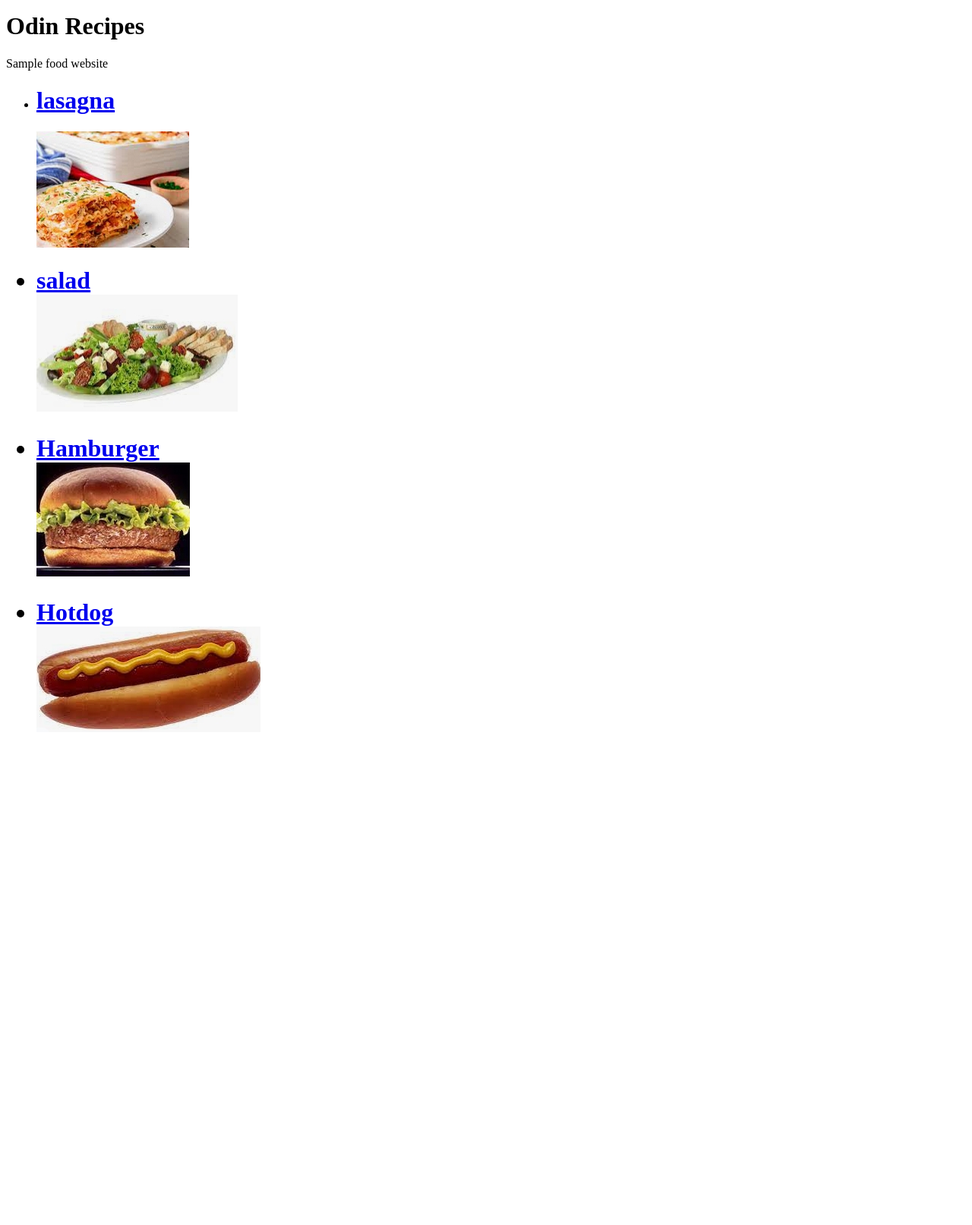
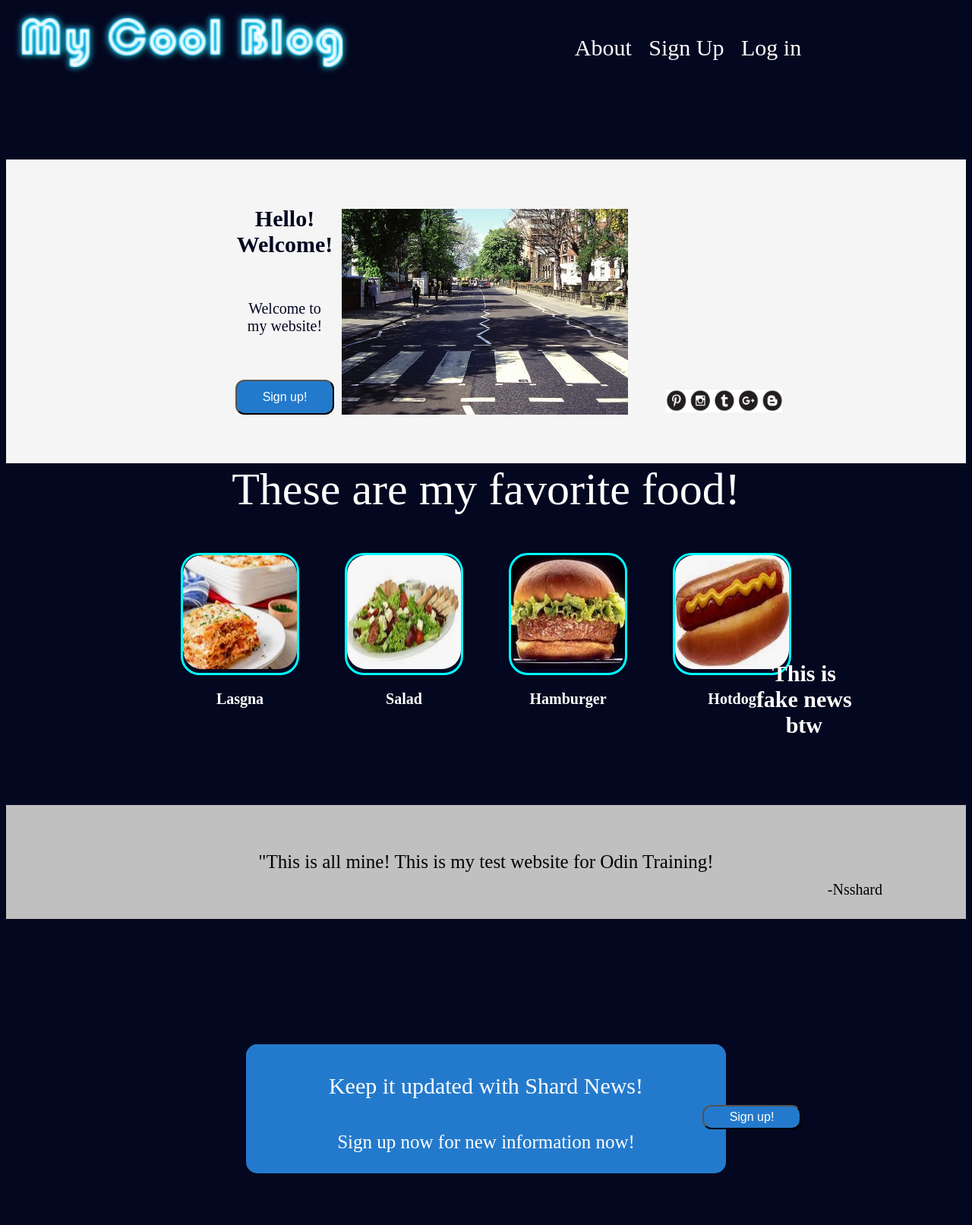
Before and after one commit to nsshard/odin-recipes, a plain HTML site: page index.html in a window 1280 px wide. Shown: the part 5-1618 px from the top of the page at 76% size. Before the commit the page ends 999 px from the top, so only its background shows below. Drawn offline with Linux system fonts and the light colour scheme.

Commit message:
project landing page

```diff
--- a/index.html
+++ b/index.html
@@ -3,32 +3,125 @@
 <meta charset="UTF-8">
 <title>Page Title</title>
 <meta name="viewport" content="width=device-width,initial-scale=1">
-<style>
-</style>
+<head>
+<link rel="stylesheet" href="theme.css">
+<title>My Cool Site</title>
+</head>
+
 <body>
 
- <h1>Odin Recipes</h1>
- <p>Sample food website</p>
+<div class="navbar">
+  <div class="sitetitle">
 
-<ul>
-	<li>
-	<h1>
-		<a href="./recipes/lasagna.html">lasagna</a></li>
-	</h1>
-		<img src="./food1.jpg" alt="Italian Trulli">
-	<h1>
-		<li>	<a href="./recipes/salad.html">salad</a></li>
-			<img src="./food2.jpg" alt="Italian Trulli">
-	</h1>
-	<h1>
-		<li>	<a href="./recipes/hamburger.html">Hamburger</a></li>
-			<img src="./food3.jpg" alt="Italian Trulli">
-	</h1>
-		<h1>
-		<li>	<a href="./recipes/hotdog.html">Hotdog</a></li>
-			<img src="./food4.jpg" alt="Italian Trulli">
-	</h1>
+	<img src="./sitetitle.png"></img>
+  <div class="navstuff">
+		<a>About</a>
+		<a>&nbsp;</a>
+		<a>Sign Up</a>
+		<a>&nbsp;</a>
+		<a>Log in</a>
+	</div>
+</div>
 
-</ul>
+
+<div class="basice">
+  <div class="textb">
+<div class="Title1">Hello! Welcome!</div>
+		<br></br>
+<div class="Title2">Welcome to my website!</div>
+	<br></br>
+	<button class="button1"> Sign up!</button>
+		</div>
+
+<img src="./street.jpg" width="377" height="271">
+
+<div class="miscstuff">
+
+	<img src="./set.jpg" width="153" height="30">
+		</div>
+
+  </div>
+
+<div class="favfood">
+	<div class="foodtitle1">
+	<a> These are my favorite food!</a>
+			</div>
+		<div class="imagecol">
+			<li>
+				<div class="imgy">
+			<img src="./food1.jpg" width="150" height="150">
+					</div>
+			<p>Lasgna</p>
+			</img>
+	</li>
+<li>
+		<div class="imgy">
+			<img src="./food2.jpg" width="150" height="150">
+			</div>
+		<p>Salad</p>
+		</img>
+</li>
+<li>
+	<div class="imgy">
+			<img src="./food3.jpg" width="150" height="150">
+		</div>
+	<p>Hamburger</p>
+	</img>
+</li>
+<li>
+		<div class="imgy">
+			<img src="./food4.jpg" width="150" height="150">
+	</div>
+<p>Hotdog</p>
+</img>
+</li>
+			</div>
+<div class="foodtitle2">
+	<a> This is fake news btw</a>
+			</div>
+		</div>
+
+<div class="quotea">
+<div class="quoteb">"This is all mine! This is my test website for Odin Training!</div>
+	<div class="quotec">-Nsshard</div>
+
+</div>
+
+<div class="emb">
+	<div class="embtext">
+
+		<div class="embtext1">
+				<a>Keep it updated with Shard News!</a>
+		</div>
+
+
+
+			<div class="embtext2">
+
+		<a>Sign up now for new information now!</a>
+		</div>
+	<button class="button2">Sign up!</button>
+		</div>
+
+		</div>
+		</div>
+
+</div>
+
+<div class="another">
+	<div class="contactinfo">
+	<a>Contact me!</a>
+	</div>
+
+		<div class="contactinfop">
+	<li>Facebook</li>
+
+	<li>Twitter</li>
+	<li>Gmail</li>
+	</div>
+
+	</div>
+	</div>
+
 </body>
 </html>
--- /dev/null
+++ b/theme.css
@@ -0,0 +1,248 @@
+body {
+background-color:  #040720;
+}
+
+.sitetitle {
+margin-right: auto;
+}
+
+.navbar {
+display:flex
+width: 100%;
+align-items: flex-end;
+flex-direction: column;
+justify-content: space-between;
+}
+
+.navstuff {
+
+margin:-70px auto;
+margin-right: 50px;
+width: 50%;
+text-align:center;
+color: white;
+font-size:30px;
+}
+
+.basice {
+flex-wrap: wrap;
+width: 100%;
+background: whitesmoke;
+height: 400px;
+display:flex;
+position: relative;
+top: 200px;
+align-items: center;
+justify-content: center;
+text-align: center;
+}
+
+.textb {
+width: 150px;
+}
+
+.Title1 {
+color: #040720;
+font-weight: 800;
+font-size:30px;
+}
+
+.Title2 {
+color: #040720;
+font-weight: 400;
+font-size:20px;
+padding: 20px;
+}
+
+.button1 {
+  border-radius: 12px;
+width:130px;
+  background-color: #237acc;
+  color: white;
+  padding: 12px;
+  text-align: center;
+  text-decoration: none;
+  display: inline-block;
+  font-size: 16px;
+  margin: 3px 1px;
+}
+
+
+.miscstuff {
+position: relative;
+left:50px;
+top:120px;
+}
+
+.favfood {
+flex-wrap: wrap;
+width: 100%;
+height: 500px;
+display:flex;
+position: relative;
+top: 180px;
+align-items: center;
+justify-content: center;
+text-align: center;
+}
+
+.foodtitle1 {
+position: absolute;
+width:100%;
+top:20px;
+color: white;
+font-size:60px;
+}
+
+.imagecol {
+ display: inline-block;
+
+position: absolute;
+display:flex;
+text-align:center;
+padding: 11px;
+font-weight: 800;
+font-size:20px;
+color:white;
+
+}
+
+li {
+  list-style-type: none;
+margin: 30px;
+}
+
+.imgy {
+ border-style: solid;
+  border-color: cyan;
+border-radius: 25px;
+}
+
+.imgy img {
+  border-radius: 25px;
+}
+
+.foodtitle2 {
+position: absolute;
+width:10%;
+right:150px;
+top:280px;
+color: white;
+font-weight: 800;
+font-size:30px;
+}
+
+.quotea {
+align-items: center;
+justify-content: center;
+text-align: center;
+flex-wrap: wrap;
+background:silver;
+width: 100%;
+height: 150px;
+display:flex;
+position: relative;
+top: 150px;
+
+}
+
+.quoteb {
+align-items: center;
+justify-content: center;
+text-align: center;
+flex-wrap: wrap;
+display:flex;
+top: 120px;
+font-size:25px;
+}
+
+.quotec {
+position: absolute;
+right:110px;
+top:100px;
+font-size:20px;
+}
+
+.emb {
+
+width: 100%;
+height: 300px;
+display:flex;
+position: relative;
+top: 250px;
+align-items: center;
+justify-content: center;
+text-align: center;
+}
+
+.embtext {
+
+background-color:#237acc;
+width: 50%;
+height: 170px;
+color:white;
+border-radius: 15px;
+
+}
+
+.embtext1 {
+border-radius: 15px;
+background-color:#237acc;
+color:white;
+font-size:30px;
+padding: 38px;
+}
+
+.embtext2 {
+color:white;
+font-size:25px;
+padding: 5px;
+}
+
+.button2 {
+position:relative;
+  border-radius: 12px;
+width:130px;
+top:-68px;
+left:350px;
+  background-color: #237acc;
+  color: white;
+  padding: 5px;
+  display: inline-block;
+  font-size: 16px;
+}
+
+.another {
+flex-wrap: wrap;
+background:whitesmoke;
+width: 100%;
+height: 300px;
+display:flex;
+position: relative;
+top: 500px;
+align-items: center;
+justify-content: center;
+text-align: center;
+}
+
+.contactinfo {
+ display: inline-block;
+position: absolute;
+display:flex;
+text-align:center;
+padding: 11px;
+top:10px;
+font-size:50px;
+color:black;
+}
+
+.contactinfop {
+ display: inline-block;
+position: absolute;
+text-align:center;
+padding: 2px;
+top:1px;
+right:45px;
+font-size:35px;
+color:black;
+}
```
Also changed, not shown: fb.jpg (added), recipes/theme.css (deleted), set.jpg (added), sitetitle.png (added), street.jpg (added).
